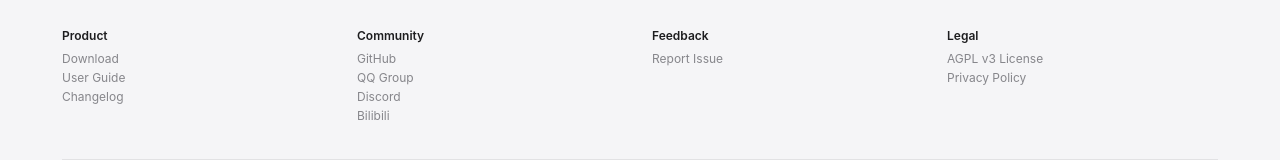
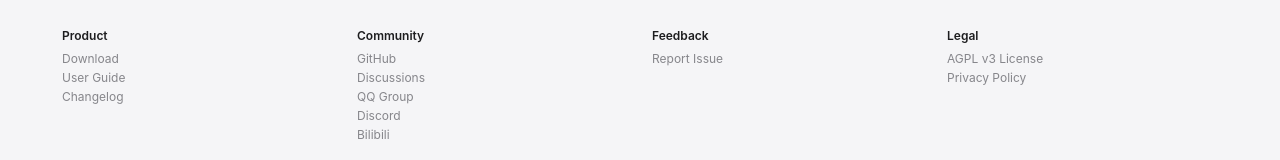
Before and after one commit to suhang12332/Swift-Craft-Launcher-Web, a React (Create React App) app: page / in a window 1280 px wide. Shown: the part 957-1117 px from the top of the page. Built offline with nearby package versions, Linux system fonts and the light colour scheme; no server answers.

Commit message:
add discussions

```diff
--- a/src/components/Footer/index.jsx
+++ b/src/components/Footer/index.jsx
@@ -1,5 +1,5 @@
 import { useI18n, getDocsUrl } from '../../i18n';
-import { RELEASES_URL, GITHUB_REPO, ISSUES_URL, LICENSE_URL, PRIVACY_URL } from '../../constants/urls';
+import { RELEASES_URL, GITHUB_REPO, ISSUES_URL, LICENSE_URL, PRIVACY_URL, DISCUSSIONS_URL } from '../../constants/urls';
 
 export default function Footer() {
   const { t, locale } = useI18n();
@@ -20,6 +20,7 @@
             <h3 className="ac-globalfooter-directory-headline">{t.footer.community}</h3>
             <ul className="ac-globalfooter-directory-list">
               <li><a href={GITHUB_REPO} target="_blank" rel="noopener noreferrer">GitHub</a></li>
+              <li><a href={DISCUSSIONS_URL} target="_blank" rel="noopener noreferrer">{t.footer.discussions}</a></li>
               <li><a href="#">{t.footer.qqGroup}</a></li>
               <li><a href="#">Discord</a></li>
               <li><a href="#">{t.footer.bilibili}</a></li>
--- a/src/components/Navbar/index.jsx
+++ b/src/components/Navbar/index.jsx
@@ -1,6 +1,6 @@
 import { useState, useEffect, useCallback } from 'react';
 import { useI18n, getDocsUrl } from '../../i18n';
-import { RELEASES_URL, GITHUB_REPO, WIKI_URL, ISSUES_URL } from '../../constants/urls';
+import { RELEASES_URL, GITHUB_REPO, WIKI_URL, ISSUES_URL, DISCUSSIONS_URL } from '../../constants/urls';
 
 export default function Navbar() {
   const { t, locale } = useI18n();
@@ -12,6 +12,7 @@
     { label: t.navbar.changelog, href: RELEASES_URL, external: true },
     { label: 'GitHub', href: GITHUB_REPO, external: true },
     { label: 'Wiki', href: WIKI_URL, external: true },
+    { label: t.navbar.discussions, href: DISCUSSIONS_URL, external: true },
     { label: t.navbar.reportIssue, href: ISSUES_URL, external: true },
     { label: 'ZreadAI', href: 'https://zread.ai/suhang12332/Swift-Craft-Launcher', external: true },
   ];
--- a/src/constants/urls.js
+++ b/src/constants/urls.js
@@ -3,4 +3,5 @@
 export const ISSUES_URL = `${GITHUB_REPO}/issues`;
 export const WIKI_URL = `${GITHUB_REPO}/wiki`;
 export const LICENSE_URL = `${GITHUB_REPO}/blob/main/LICENSE`;
+export const DISCUSSIONS_URL = `${GITHUB_REPO}/discussions`;
 export const PRIVACY_URL = `${GITHUB_REPO}/blob/main/PRIVACY.md`;
--- a/src/i18n/locales/en.js
+++ b/src/i18n/locales/en.js
@@ -16,6 +16,7 @@
   navbar: {
     docs: "Docs",
     changelog: "Changelog",
+    discussions: "Discussions",
     reportIssue: "Report Issue",
   },
   footer: {
@@ -24,6 +25,7 @@
     userGuide: "User Guide",
     changelog: "Changelog",
     community: "Community",
+    discussions: "Discussions",
     qqGroup: "QQ Group",
     bilibili: "Bilibili",
     feedback: "Feedback",
--- a/src/i18n/locales/zh-CN.js
+++ b/src/i18n/locales/zh-CN.js
@@ -17,6 +17,7 @@
   navbar: {
     docs: "文档",
     changelog: "版本历史",
+    discussions: "讨论区",
     reportIssue: "报告问题",
   },
   footer: {
@@ -25,6 +26,7 @@
     userGuide: "用户指南",
     changelog: "版本历史",
     community: "社区",
+    discussions: "讨论区",
     qqGroup: "QQ群",
     bilibili: "Bilibili",
     feedback: "反馈",
--- a/src/i18n/locales/zh-TW.js
+++ b/src/i18n/locales/zh-TW.js
@@ -16,6 +16,7 @@
   navbar: {
     docs: "文件",
     changelog: "版本歷史",
+    discussions: "討論區",
     reportIssue: "回報問題",
   },
   footer: {
@@ -24,6 +25,7 @@
     userGuide: "使用者指南",
     changelog: "版本歷史",
     community: "社群",
+    discussions: "討論區",
     qqGroup: "QQ群",
     bilibili: "Bilibili",
     feedback: "回饋",
```
